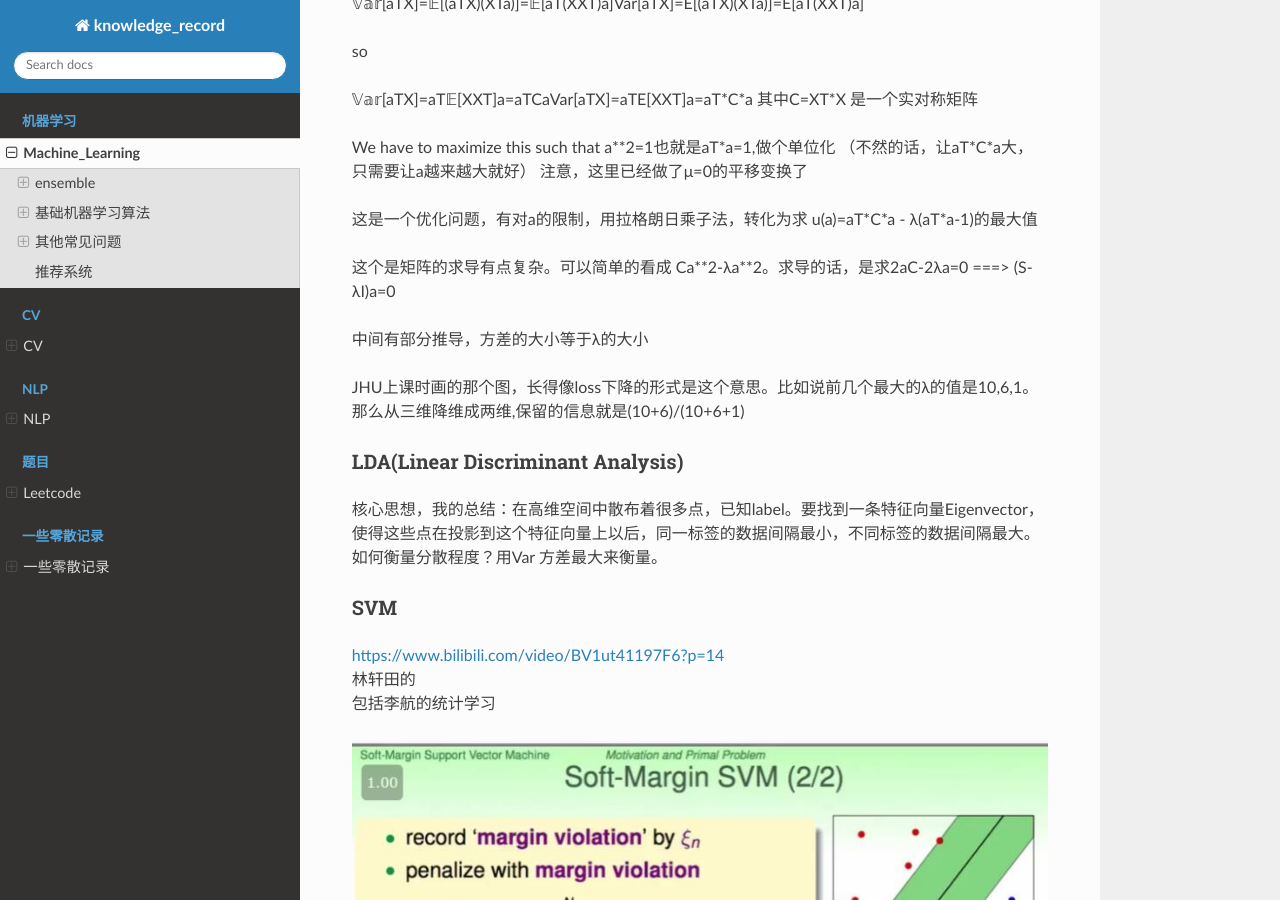
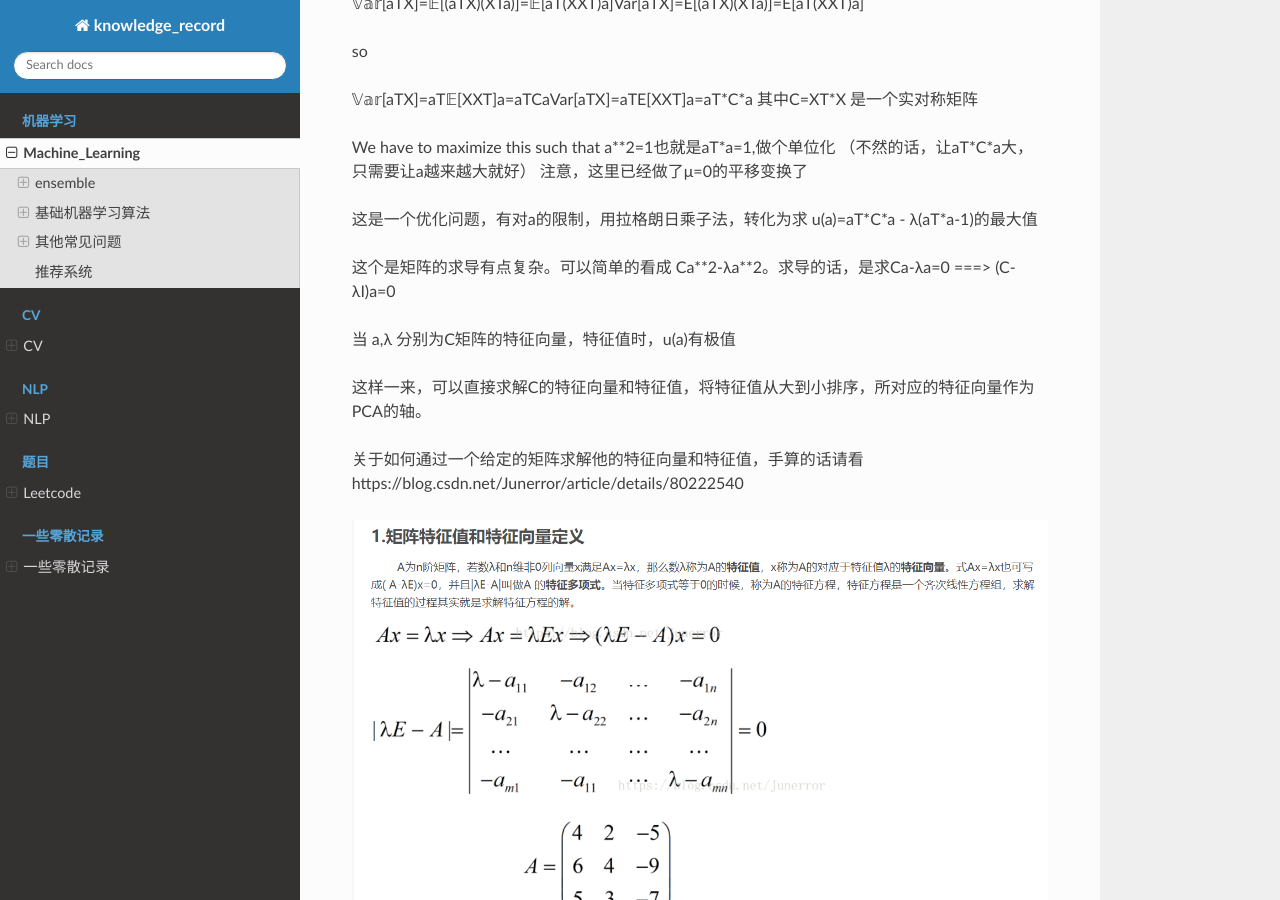
Before and after one commit to luochuankai-JHU/knowledge_record, a Sphinx documentation site: the page built from docs/machine_learning/machine_learning.rst, in a window 1280 px wide and 900 px high, scrolled down 4182 px. Built offline with Sphinx 7.4.7 and the Read the Docs theme 2.0.0, drawn with Linux system fonts in a browser that asks for light colours.

Commit message:
complexity

```diff
--- a/docs/machine_learning/machine_learning.rst
+++ b/docs/machine_learning/machine_learning.rst
@@ -134,10 +134,16 @@ We have to maximize this such that  a**2=1也就是aT*a=1,做个单位化  （
 
 这是一个优化问题，有对a的限制，用拉格朗日乘子法，转化为求 u(a)=aT*C*a - λ(aT*a-1)的最大值
 
-这个是矩阵的求导有点复杂。可以简单的看成 Ca**2-λa**2。求导的话，是求2aC-2λa=0 ===> (S-λI)a=0
+这个是矩阵的求导有点复杂。可以简单的看成 Ca**2-λa**2。求导的话，是求Ca-λa=0 ===> (C-λI)a=0
 
+当 a,λ 分别为C矩阵的特征向量，特征值时，u(a)有极值
 
-中间有部分推导，方差的大小等于λ的大小
+这样一来，可以直接求解C的特征向量和特征值，将特征值从大到小排序，所对应的特征向量作为PCA的轴。
+
+关于如何通过一个给定的矩阵求解他的特征向量和特征值，手算的话请看https://blog.csdn.net/Junerror/article/details/80222540
+
+.. image:: ../../_static/machine_learning/特征值的求解.png
+	:align: center
 
 
 JHU上课时画的那个图，长得像loss下降的形式是这个意思。比如说前几个最大的λ的值是10,6,1。那么从三维降维成两维,保留的信息就是(10+6)/(10+6+1)
--- a/docs/nlp/nlp.rst
+++ b/docs/nlp/nlp.rst
@@ -399,6 +399,9 @@ LSTM 模型的参数数量（包括 bias）：4(mh+h**2+h)   其中m是输入向
 
 LSTM 和 Transformer 复杂度对比
 --------------------------------------
+.. image:: ../../_static/nlp/复杂度.png
+	:align: center
+
 LSTM：seq_length * hidden**2
 
 Transformer： seq_length**2 * hidden
```
Also changed, not shown: docs/cv/cv.rst (+13 -2 lines), docs/_static/cv/adam.png (added), docs/_static/machine_learning/特征值的求解.png (added), docs/_static/nlp/复杂度.png (added).
